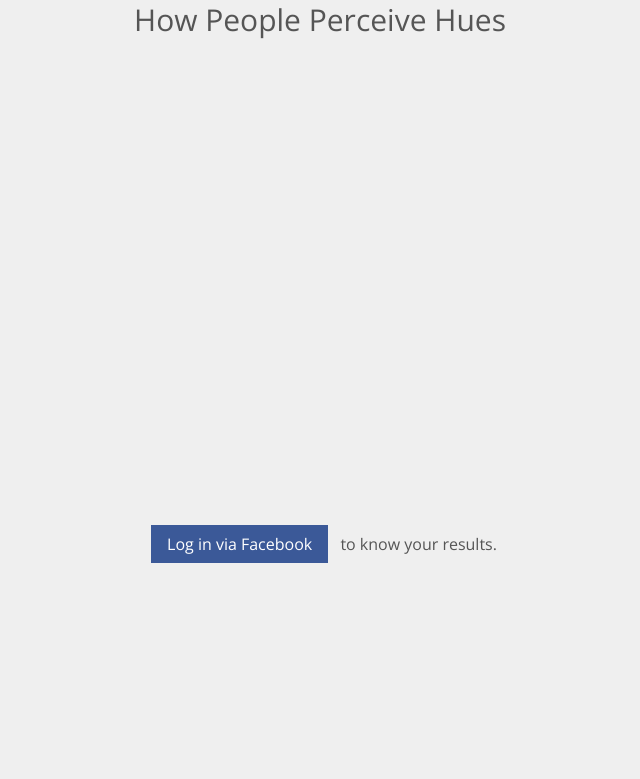
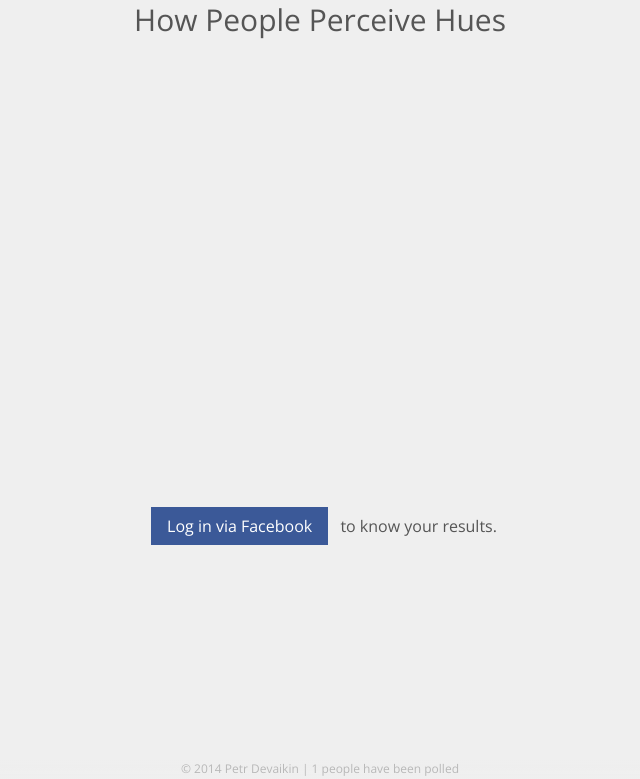
Before and after one commit to petr-devaikin/iseehue, a Flask app: template web/templates/index.html in a window 1280 px wide. Shown: the part 21-800 px from the top of the page, without its empty margins (320-960 px from the left). Run offline with Flask 2, Linux system fonts and the light colour scheme; the template is opened without the code that fills it: most values are stand-ins (such as "Sample title", 1, 10 or a date in 2020).

Commit message:
copyright and other features

```diff
--- a/web/app.py
+++ b/web/app.py
@@ -53,6 +53,7 @@ def index():
             })
 
     max_diff = app.config['MAX_DIFF']
+    tested_count = Hue.select().first().user_answers.count() - 1
     mutual = 0
     if tested:
         ids = None
@@ -71,13 +72,12 @@ def index():
 
             ids = [u.id for u in users]
 
-        tested_count = Hue.select().first().user_answers.count() - 1
         overlaps = 100 * float(len(ids) - 1) / tested_count
         mutual = round(overlaps, 2) if overlaps < 1 else int(round(overlaps))
 
 
     return render_template('index.html', user=user, tested=tested, mutual=mutual,
-        hues=json.dumps(hues), my_hues=json.dumps(my_hues))
+        hues=json.dumps(hues), my_hues=json.dumps(my_hues), polled_count=tested_count)
 
 
 @app.route('/test')
--- a/web/assets/scss/chord.scss
+++ b/web/assets/scss/chord.scss
@@ -10,17 +10,19 @@ h1 {
 #chordContainer {
     text-align: center;
     position: relative;
+    margin: 10px 0 50px;
 
     #buttons {
         position: absolute;
         right: 0px;
         top: 50%;
-        margin-top: -50px;
+        margin-top: -42px;
+        width: 130px;
 
         .toggle {
             text-align: left;
             padding: 0.5em 1em;
-            margin: 0.5em 0;
+            margin: 0.5em 0 0;
             transition: all 0.1s ease-out 0s;
 
             &:not(.active) {
@@ -47,6 +49,14 @@ h1 {
                     border-bottom: none;
                 }
             }
+        }
+
+        p {
+            text-align: left;
+            font-size: 12px;
+            margin: 2px 0 0 19px;
+            color: #B8B8B8;
+            font-style: italic;
         }
     }
 
@@ -76,7 +86,6 @@ h1 {
 }
 
 svg {
-    margin: 10px 0 50px;
     height: 400px;
 
     #palette path {
--- a/web/assets/scss/main.scss
+++ b/web/assets/scss/main.scss
@@ -11,7 +11,7 @@ body {
     font-family: $font-family;
     font-size: $font-size;
     color: $color;
-    margin: 0;
+    margin: 0 0 40px 0;
 }
 
 button, .button {
@@ -44,3 +44,15 @@ button, .button {
 p {
     margin: 0.5em;
 }
+
+#disclaimer {
+    position: fixed;
+    bottom: 0px;
+    left: 0px;
+    right: 0px;
+    text-align: center;
+    color: #B8B8B8;
+    font-size: 12px;
+    padding-bottom: 2px;
+    background: linear-gradient(to top, $background, rgba(255, 255, 255, 0));
+}
--- a/web/static/css/chord.css
+++ b/web/static/css/chord.css
@@ -6,16 +6,18 @@ h1 {
 
   #chordContainer {
     text-align: center;
-    position: relative; }
+    position: relative;
+    margin: 10px 0 50px; }
     #chordContainer #buttons {
       position: absolute;
       right: 0px;
       top: 50%;
-      margin-top: -50px; }
+      margin-top: -42px;
+      width: 130px; }
       #chordContainer #buttons .toggle {
         text-align: left;
         padding: 0.5em 1em;
-        margin: 0.5em 0;
+        margin: 0.5em 0 0;
         transition: all 0.1s ease-out 0s; }
         #chordContainer #buttons .toggle:not(.active) {
           cursor: pointer;
@@ -33,6 +35,12 @@ h1 {
           color: #83806F; }
           #chordContainer #buttons .toggle.active span {
             border-bottom: none; }
+      #chordContainer #buttons p {
+        text-align: left;
+        font-size: 12px;
+        margin: 2px 0 0 19px;
+        color: #B8B8B8;
+        font-style: italic; }
     #chordContainer #doTestNotification {
       text-align: left;
       position: absolute;
@@ -53,7 +61,6 @@ h1 {
           background: #4E9B4C; }
 
 svg {
-  margin: 10px 0 50px;
   height: 400px; }
   svg #palette path {
     fill: none; }
--- a/web/static/css/main.css
+++ b/web/static/css/main.css
@@ -3,7 +3,7 @@ body {
   font-family: 'Open Sans', sans-serif;
   font-size: 16px;
   color: #555;
-  margin: 0; }
+  margin: 0 0 40px 0; }
 
   button, .button {
     text-align: center;
@@ -29,3 +29,14 @@ body {
 
   p {
     margin: 0.5em; }
+
+    #disclaimer {
+      position: fixed;
+      bottom: 0px;
+      left: 0px;
+      right: 0px;
+      text-align: center;
+      color: #B8B8B8;
+      font-size: 12px;
+      padding-bottom: 2px;
+      background: linear-gradient(to top, #efefef, rgba(255, 255, 255, 0)); }
--- a/web/templates/index.html
+++ b/web/templates/index.html
@@ -14,18 +14,7 @@
 
 {% block body %}
     <div class="container">
-        <h1>
-            {% if user and tested %}
-                {% if mutual > 0 %}
-                    {{ mutual }}% of people
-                {% else %}
-                    Nobody
-                {% endif %}
-                percive hues like you
-            {% else %}
-                How People Perceive Hues
-            {% endif %}
-        </h1>
+        <h1>How People Perceive Hues</h1>
 
         <div id="chordContainer">
             <svg id="results">
@@ -45,6 +34,14 @@
                         <div class="toggle active" id="mineButton">
                             <span>Your results</span>
                         </div>
+                        <p>
+                            {% if mutual > 0 %}
+                                {{ mutual }}% of people percive
+                            {% else %}
+                                Nobody percives
+                            {% endif %}
+                            hues like you
+                        </p>
                     </div>
                 {% else %}
                     <div id="doTestNotification">
@@ -67,3 +64,7 @@
         {% endif %}
     </div>
 {% endblock %}
+
+{% block disclaimer %}
+    | {{ polled_count }} people have been polled
+{% endblock %}
--- a/web/templates/layout.html
+++ b/web/templates/layout.html
@@ -23,5 +23,9 @@
     </head>
     <body>
         {% block body %}{% endblock %}
+        <div id="disclaimer">
+            &copy; 2014 Petr Devaikin
+            {% block disclaimer %}{% endblock %}
+        </div>
     </body>
 </html>
```
